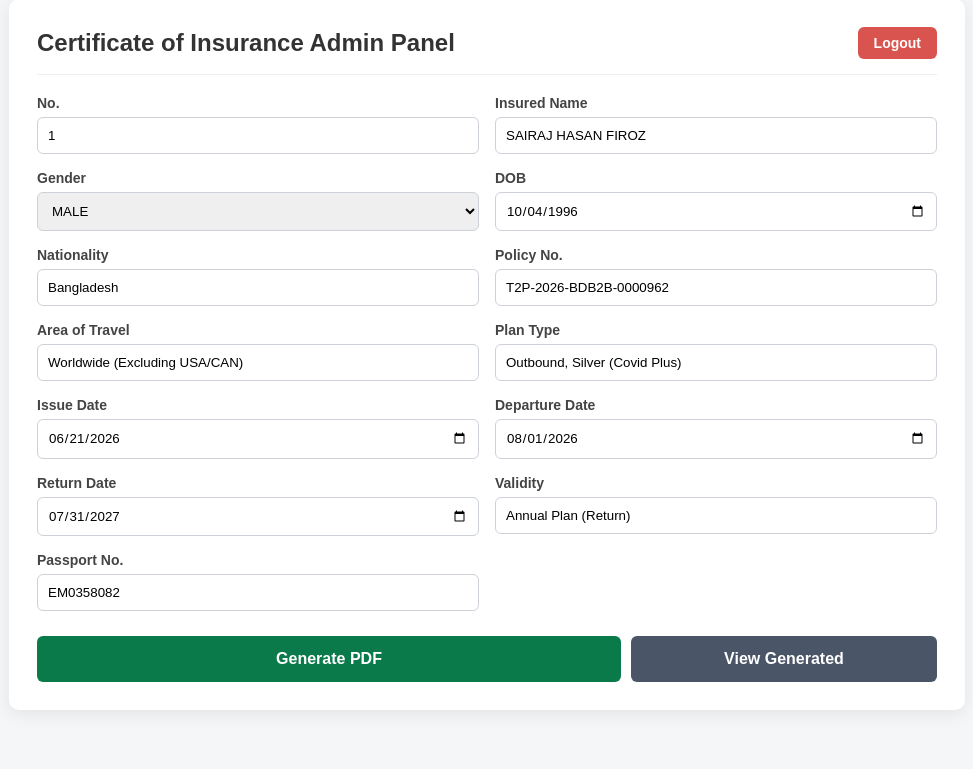
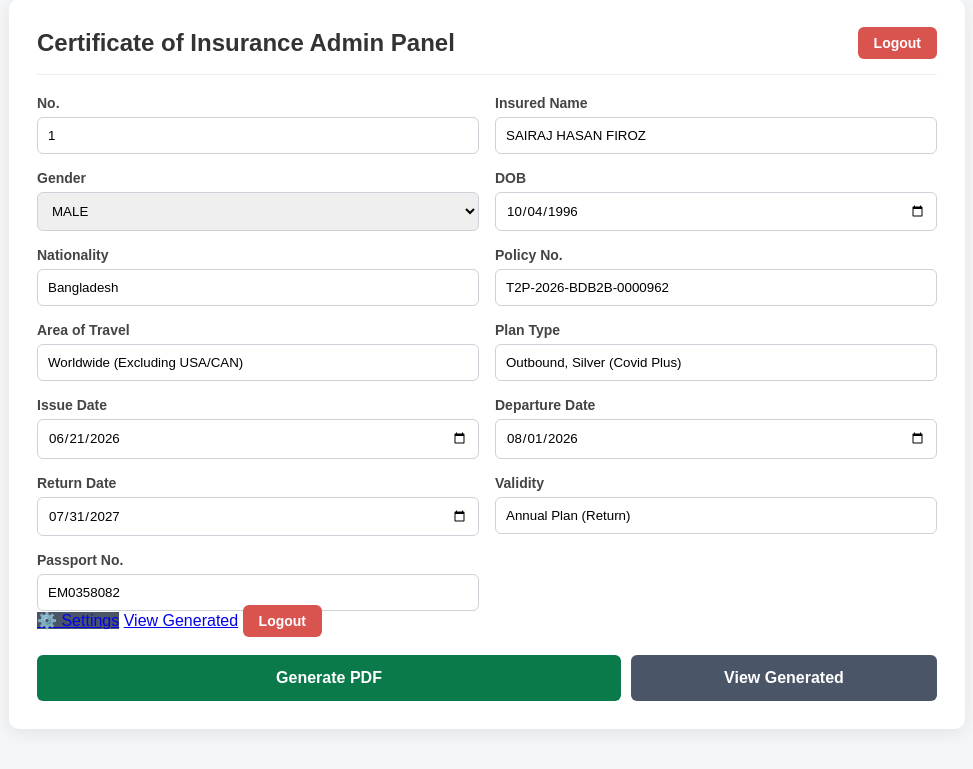
Before and after one commit to Mignon2544/green-deltaa.tattawhid.com, a Flask app: page / in a window 1280 px wide. Shown: the part 31-800 px from the top of the page, without its empty margins (153-1126 px from the left). Run offline with Flask 3, Linux system fonts and the light colour scheme; the visitor is signed in with stand-in values (Sample User, id 1).

Commit message:
Update index.html

```diff
--- a/templates/index.html
+++ b/templates/index.html
@@ -110,6 +110,13 @@
           <input id="passport_no" name="passport_no" value="EM0358082" required>
         </div>
       </div>
+          <div class="nav-btns">
+      <!-- Add this Settings button -->
+      <a href="/admin/settings" class="nav-btn" style="background: #4a5568;">⚙️ Settings</a>
+
+      <a href="/generated" class="nav-btn">View Generated</a>
+      <a href="/logout" class="logout-btn">Logout</a>
+    </div>
 
 <div style="display: flex; gap: 10px; margin-top: 25px;">
   <button type="submit" style="margin-top: 0; flex: 2;">Generate PDF</button>
```
